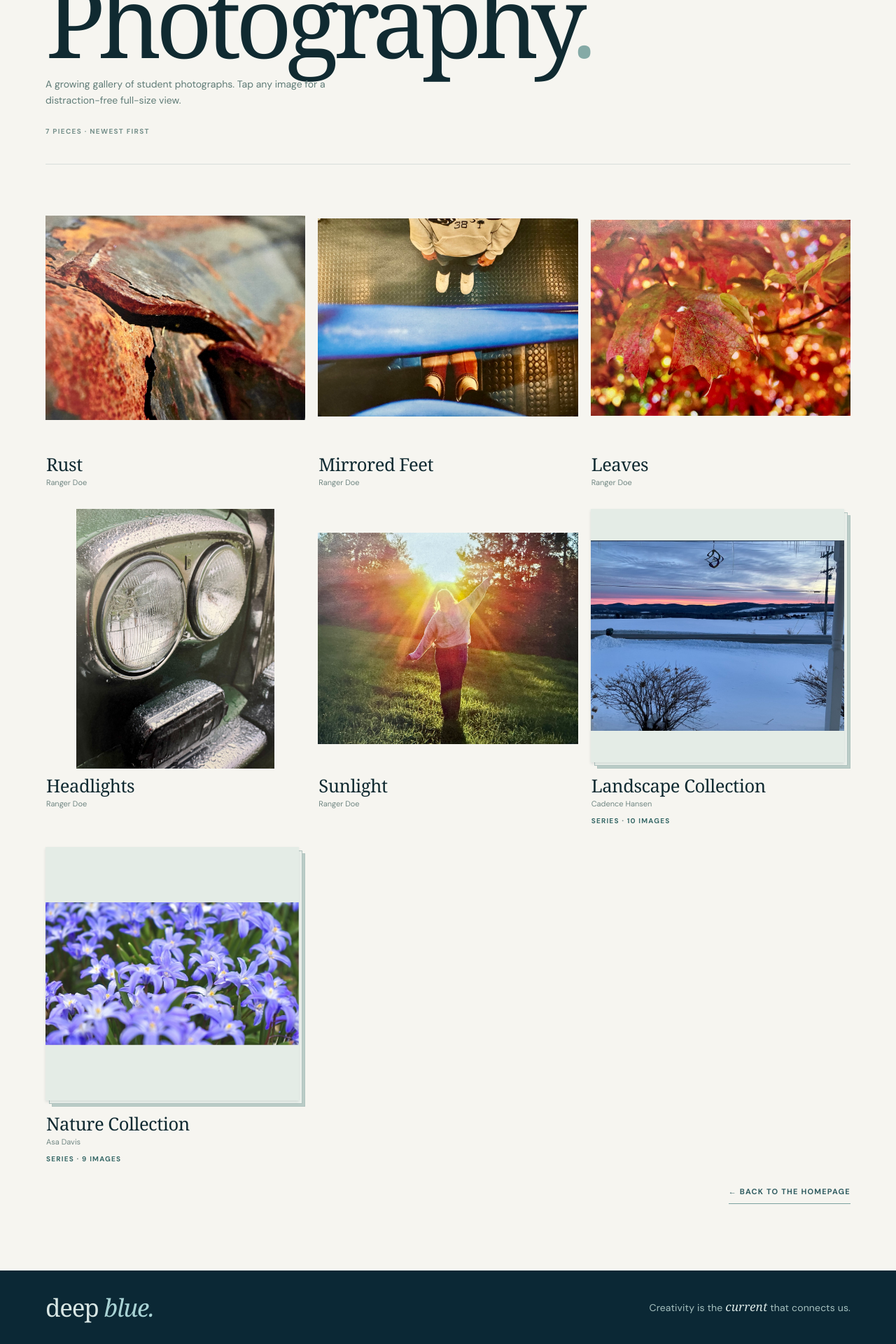
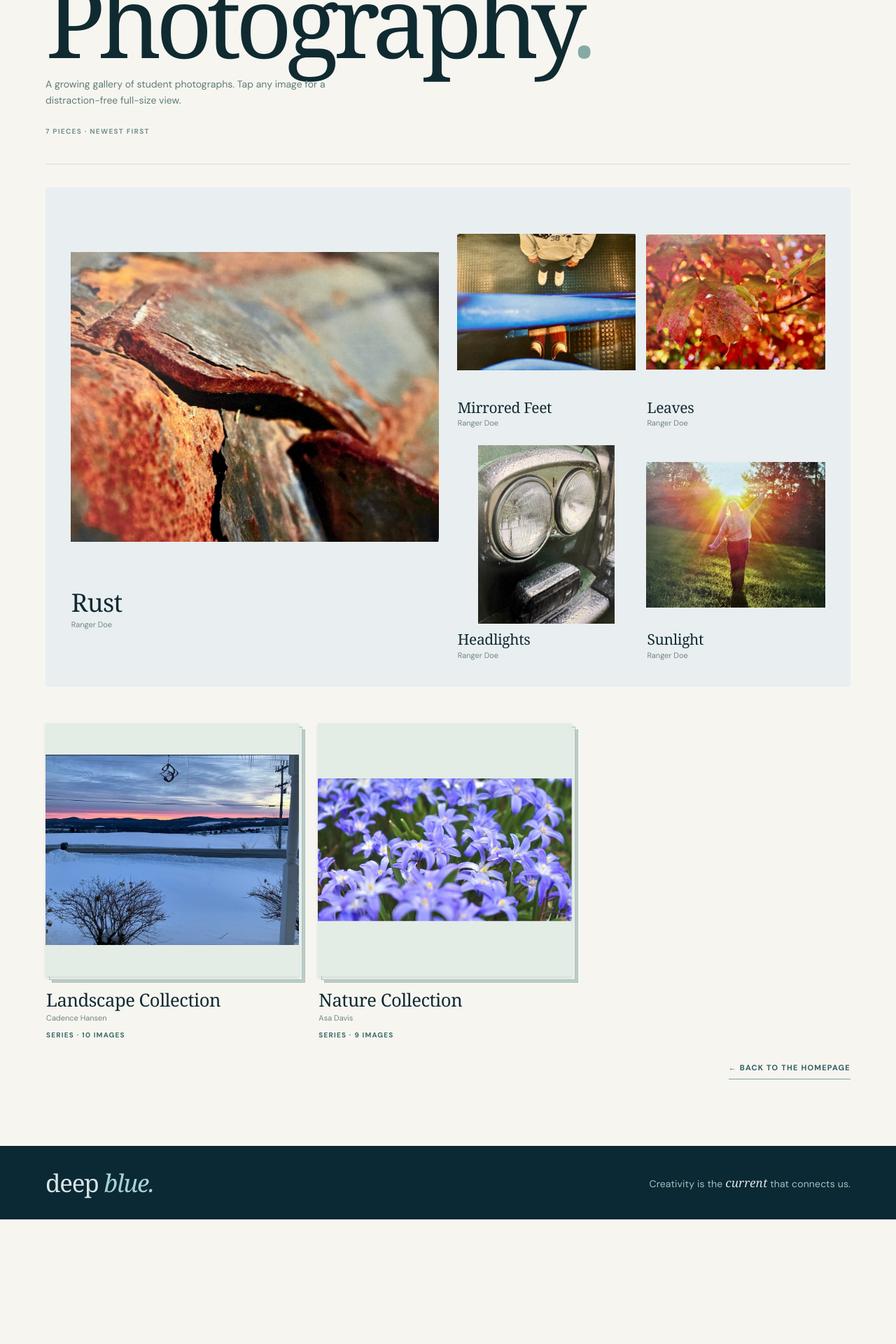
Before and after one commit to egentler/deep-blue, a Jekyll site: the page built from photography.html, in a window 1280 px wide. Shown: the part 792-2712 px from the top of the page at 70% size. Built offline with Jekyll 4.4.1, drawn with Linux system fonts in a browser that asks for light colours; some web fonts are replaced; after the commit the page ends 2534 px from its top, so only the background shows below that.

Commit message:
Add files via upload

```diff
--- a/_layouts/archive.html
+++ b/_layouts/archive.html
@@ -2,22 +2,140 @@
 layout: default
 ---
 {% assign entries = site.posts | where: 'category', page.category_filter %}
+<link rel="stylesheet" href="{{ '/assets/css/archive-variation.css' | relative_url }}?v=20261017-all-archives-2">
 <main class="gallery-archive">
-  <div class="archive-intro"><a href="{{ '/' | relative_url }}" class="archive-return">← Back to Deep Blue</a><div class="eyebrow">The complete collection</div><h1>{{ page.archive_title | escape }}<em>.</em></h1><p>{{ page.archive_description | escape }}</p><div class="archive-count">{{ entries.size }} {% if entries.size == 1 %}piece{% else %}pieces{% endif %} · newest first</div></div>
+  <div class="archive-intro">
+    <a href="{{ '/' | relative_url }}" class="archive-return">← Back to Deep Blue</a>
+    <div class="eyebrow">The complete collection</div>
+    <h1>{{ page.archive_title | escape }}<em>.</em></h1>
+    <p>{{ page.archive_description | escape }}</p>
+    <div class="archive-count">{{ entries.size }} {% if entries.size == 1 %}piece{% else %}pieces{% endif %} · newest first</div>
+  </div>
+
   {% if entries.size > 0 %}
     {% if page.category_filter == 'Writing' %}
-    <div class="writing-grid writing-grid--archive">
+      {% comment %}
+        Writing has its own 14-post rhythm (text remains comfortably readable):
+        0-3: standard two-column; 4-6: one highlighted piece + two alongside;
+        7-10: standard; 11-13: compact three-column on large screens.
+        On phones, text stays one column wide. Each incomplete group closes cleanly.
+      {% endcomment %}
+      <div class="db-writing-editorial">
         {% for post in entries %}
-      <article class="writing-card"><div class="writing-card-meta">{{ post.date | date: '%b %-d, %Y' }}{% if post.sample %} · Example{% endif %}</div><h2><a href="{{ post.url | relative_url }}">{{ post.title | escape }}</a></h2><p class="writing-snippet">{{ post.preview | default: post.summary | escape | newline_to_br }}</p><div class="writing-card-bottom"><span>{{ post.author | default: 'Student writer' | escape }}</span><a href="{{ post.url | relative_url }}">Read the piece →</a></div></article>
+          {% assign pos = forloop.index0 | modulo: 14 %}
+          {% if pos < 4 %}
+            {% assign segment = 'standard' %}{% assign seg_start = 0 %}{% assign seg_end = 3 %}
+          {% elsif pos < 7 %}
+            {% assign segment = 'feature' %}{% assign seg_start = 4 %}{% assign seg_end = 6 %}
+          {% elsif pos < 11 %}
+            {% assign segment = 'standard' %}{% assign seg_start = 7 %}{% assign seg_end = 10 %}
+          {% else %}
+            {% assign segment = 'compact' %}{% assign seg_start = 11 %}{% assign seg_end = 13 %}
+          {% endif %}
+
+          {% if pos == seg_start %}
+            {% if segment == 'standard' %}
+              <div class="db-writing-standard-grid">
+            {% elsif segment == 'compact' %}
+              <div class="db-writing-compact-band"><div class="db-writing-compact-grid">
+            {% else %}
+              <section class="db-writing-feature-band" aria-label="Highlighted writing">
+                <div class="db-writing-lead">
+            {% endif %}
+          {% endif %}
+
+          <article class="writing-card{% if segment == 'feature' and pos == seg_start %} db-writing-card--lead{% endif %}">
+            <div class="writing-card-meta">{{ post.date | date: '%b %-d, %Y' }}{% if post.sample %} · Example{% endif %}</div>
+            <h2><a href="{{ post.url | relative_url }}">{{ post.title | escape }}</a></h2>
+            <p class="writing-snippet">{{ post.preview | default: post.summary | escape | newline_to_br }}</p>
+            <div class="writing-card-bottom"><span>{{ post.author | default: 'Student writer' | escape }}</span><a href="{{ post.url | relative_url }}">Read the piece →</a></div>
+          </article>
+
+          {% if segment == 'feature' and pos == seg_start %}
+            </div>
+            {% unless forloop.last %}<div class="db-writing-feature-support">{% endunless %}
+          {% endif %}
+
+          {% if pos == seg_end or forloop.last %}
+            {% if segment == 'standard' %}
+              </div>
+            {% elsif segment == 'compact' %}
+              </div></div>
+            {% else %}
+              {% if pos != seg_start %}</div>{% endif %}
+              </section>
+            {% endif %}
+          {% endif %}
         {% endfor %}
       </div>
+
     {% else %}
-    <div class="all-images-grid">
+      {% comment %}
+        Visual Art and Photography use different orders of the same 22-image rhythm.
+        Visual Art: 6 standard, 5 featured, 6 standard, 5 compact.
+        Photography: 5 featured, 6 standard, 5 compact, 6 standard.
+        Reuse the unchanged gallery-tile include for single images, series, credits
+        and the existing browser-back-aware full-screen viewer.
+      {% endcomment %}
+      <div class="db-editorial-archive{% if page.category_filter == 'Photography' %} db-photo-archive{% else %} db-art-archive{% endif %}">
         {% for post in entries %}
+          {% assign pos = forloop.index0 | modulo: 22 %}
+          {% if page.category_filter == 'Photography' %}
+            {% if pos < 5 %}
+              {% assign segment = 'feature' %}{% assign seg_start = 0 %}{% assign seg_end = 4 %}
+            {% elsif pos < 11 %}
+              {% assign segment = 'standard' %}{% assign seg_start = 5 %}{% assign seg_end = 10 %}
+            {% elsif pos < 16 %}
+              {% assign segment = 'compact' %}{% assign seg_start = 11 %}{% assign seg_end = 15 %}
+            {% else %}
+              {% assign segment = 'standard' %}{% assign seg_start = 16 %}{% assign seg_end = 21 %}
+            {% endif %}
+          {% else %}
+            {% if pos < 6 %}
+              {% assign segment = 'standard' %}{% assign seg_start = 0 %}{% assign seg_end = 5 %}
+            {% elsif pos < 11 %}
+              {% assign segment = 'feature' %}{% assign seg_start = 6 %}{% assign seg_end = 10 %}
+            {% elsif pos < 17 %}
+              {% assign segment = 'standard' %}{% assign seg_start = 11 %}{% assign seg_end = 16 %}
+            {% else %}
+              {% assign segment = 'compact' %}{% assign seg_start = 17 %}{% assign seg_end = 21 %}
+            {% endif %}
+          {% endif %}
+
+          {% if pos == seg_start %}
+            {% if segment == 'standard' %}
+              <div class="db-standard-grid">
+            {% elsif segment == 'compact' %}
+              <div class="db-compact-band"><div class="db-compact-grid">
+            {% else %}
+              <section class="db-feature-band" aria-label="Featured collection arrangement">
+                <div class="db-feature-lead">
+            {% endif %}
+          {% endif %}
+
+          {% if segment == 'feature' and pos == seg_start %}
+            {% include gallery-tile.html post=post group='full-collection' lead=true %}
+            </div>
+            {% unless forloop.last %}<div class="db-feature-quartet">{% endunless %}
+          {% else %}
             {% include gallery-tile.html post=post group='full-collection' %}
+          {% endif %}
+
+          {% if pos == seg_end or forloop.last %}
+            {% if segment == 'standard' %}
+              </div>
+            {% elsif segment == 'compact' %}
+              </div></div>
+            {% else %}
+              {% if pos != seg_start %}</div>{% endif %}
+              </section>
+            {% endif %}
+          {% endif %}
         {% endfor %}
       </div>
     {% endif %}
-  {% else %}<p class="empty-gallery">There's nothing in this collection yet. Check back soon.</p>{% endif %}
+  {% else %}
+    <p class="empty-gallery">There's nothing in this collection yet. Check back soon.</p>
+  {% endif %}
   <a href="{{ '/' | relative_url }}" class="all-category-link">← Back to the homepage</a>
 </main>
--- /dev/null
+++ b/assets/css/archive-variation.css
@@ -0,0 +1,165 @@
+/* Deep Blue · Visual Art archive editorial variation
+   Scoped entirely to the archive. All cards use the existing gallery-tile include.
+   CSS is loaded ONLY on the Visual Art archive page. */
+.db-editorial-archive {
+  display: flex;
+  flex-direction: column;
+  gap: clamp(30px, 4vw, 58px);
+}
+.db-editorial-archive .gallery-tile {
+  min-width: 0;
+}
+.db-standard-grid,
+.db-compact-grid,
+.db-feature-quartet {
+  display: grid;
+  align-items: start;
+}
+.db-standard-grid {
+  grid-template-columns: repeat(3, minmax(0, 1fr));
+  gap: 29px 18px;
+}
+.db-editorial-archive .db-standard-grid .gallery-image-stage {
+  aspect-ratio: 1 / 1;
+}
+
+/* Calm change of pace: one prominent work beside a 2 x 2 set. */
+.db-feature-band {
+  display: grid;
+  grid-template-columns: minmax(0, 1fr) minmax(0, 1fr);
+  align-items: start;
+  gap: clamp(16px, 2vw, 28px);
+  padding: clamp(18px, 2.8vw, 36px);
+  background: #eaf0ec;
+}
+.db-feature-lead > .gallery-tile--lead {
+  grid-column: auto;
+}
+.db-feature-lead .gallery-image-stage {
+  aspect-ratio: 1 / 1;
+}
+.db-feature-quartet {
+  grid-template-columns: repeat(2, minmax(0, 1fr));
+  gap: 22px 15px;
+}
+.db-feature-quartet .gallery-image-stage {
+  aspect-ratio: 1 / 1;
+  min-height: 0;
+}
+.db-feature-quartet .gallery-caption strong {
+  font-size: clamp(16px, 1.65vw, 21px);
+}
+.db-feature-lead .gallery-caption strong {
+  font-size: clamp(24px, 2.9vw, 36px);
+}
+.db-feature-band > .db-feature-lead:only-child {
+  max-width: 650px;
+}
+
+/* A denser strip without colored stripes: the artwork provides the color. */
+.db-compact-band {
+  padding-block: clamp(4px, 1vw, 14px);
+  border-top: 1px solid #d9e1db;
+  border-bottom: 1px solid #d9e1db;
+}
+.db-compact-grid {
+  grid-template-columns: repeat(5, minmax(0, 1fr));
+  gap: 16px 13px;
+}
+.db-compact-grid .gallery-image-stage {
+  aspect-ratio: 1 / 1;
+  min-height: 0;
+}
+.db-compact-grid .gallery-caption strong {
+  font-size: clamp(16px, 1.55vw, 21px);
+}
+.db-compact-grid .gallery-caption {
+  padding-top: 8px;
+}
+
+/* Tablet: fewer columns, no awkwardly tiny art or microscopic captions. */
+@media (max-width: 1100px) {
+  .db-compact-grid { grid-template-columns: repeat(4, minmax(0, 1fr)); }
+}
+@media (max-width: 760px) {
+  .db-standard-grid { grid-template-columns: repeat(2, minmax(0, 1fr)); }
+  .db-compact-grid { grid-template-columns: repeat(3, minmax(0, 1fr)); }
+  .db-feature-band { grid-template-columns: minmax(0, 1fr); }
+  .db-feature-lead { max-width: 650px; }
+}
+/* Mobile: the large work gets a full row; the others form a 2x2 grid.
+   Compact and standard groups both use two columns. */
+@media (max-width: 640px) {
+  .db-editorial-archive { gap: 30px; }
+  .db-standard-grid { gap: 22px 11px; }
+  .db-compact-grid { grid-template-columns: repeat(2, minmax(0, 1fr)); gap: 20px 11px; }
+  .db-feature-band { padding: 17px 12px 22px; gap: 19px; }
+  .db-feature-quartet { gap: 21px 11px; }
+  .db-feature-quartet .gallery-caption strong,
+  .db-compact-grid .gallery-caption strong {
+    font-size: clamp(17px, 4.7vw, 23px);
+  }
+  .db-feature-lead .gallery-image-stage { aspect-ratio: 4 / 3; }
+  .db-feature-lead .gallery-caption strong { font-size: 27px; }
+  .db-editorial-archive .gallery-image-stage { min-height: 0; }
+}
+
+/* PHOTOGRAPHY — same vocabulary, a different editorial sequence.
+   Slightly cooler tint than art, so the two galleries feel related not identical. */
+.db-photo-archive .db-feature-band { background:#e9eef0; }
+.db-photo-archive .db-compact-band { border-color:#d5e0e4; }
+
+/* WRITING — varied groupings, but never microscopic text previews. */
+.db-writing-editorial {
+  display: flex;
+  flex-direction: column;
+  gap: clamp(26px, 3.6vw, 52px);
+}
+.db-writing-editorial .writing-card { min-width:0; }
+.db-writing-standard-grid,
+.db-writing-compact-grid,
+.db-writing-feature-support {
+  display:grid;
+  align-items:stretch;
+}
+.db-writing-standard-grid { grid-template-columns:repeat(2,minmax(0,1fr)); gap:18px; }
+.db-writing-compact-band { border-top:1px solid #d8e1da; border-bottom:1px solid #d8e1da; padding:22px 0; }
+.db-writing-compact-grid { grid-template-columns:repeat(3,minmax(0,1fr)); gap:15px; }
+.db-writing-compact-grid .writing-card { padding:20px; min-height:260px; }
+.db-writing-compact-grid .writing-card h2 { font-size:clamp(27px,2.75vw,37px); }
+.db-writing-compact-grid .writing-snippet { font-size:16px; }
+.db-writing-feature-band {
+  display:grid;
+  grid-template-columns:minmax(0,1.12fr) minmax(0,.88fr);
+  gap:18px;
+  align-items:stretch;
+  padding:clamp(18px,2.7vw,35px);
+  background:#eaf0ec;
+}
+.db-writing-feature-band > .db-writing-lead:only-child { grid-column:1/-1; max-width:780px; }
+.db-writing-feature-band .db-writing-lead .writing-card { height:100%; min-height:390px; background:#dce7e2; padding:clamp(24px,3vw,45px); }
+.db-writing-feature-band .db-writing-lead h2 { font-size:clamp(39px,4.7vw,71px); line-height:1; }
+.db-writing-feature-support { grid-template-columns:minmax(0,1fr); grid-template-rows:repeat(2,minmax(0,1fr)); gap:18px; }
+.db-writing-feature-support .writing-card { min-height:0; padding:23px; }
+.db-writing-feature-support .writing-card h2 { font-size:clamp(29px,2.8vw,40px); margin-top:14px; }
+.db-writing-feature-support .writing-snippet { font-size:16px; }
+
+@media(max-width:1000px) {
+  .db-writing-compact-grid { grid-template-columns:repeat(2,minmax(0,1fr)); }
+  .db-writing-feature-band { grid-template-columns:minmax(0,1fr); }
+  .db-writing-feature-band .db-writing-lead .writing-card { min-height:310px; }
+  .db-writing-feature-support { grid-template-columns:repeat(2,minmax(0,1fr)); grid-template-rows:auto; }
+}
+@media(max-width:640px) {
+  .db-writing-editorial { gap:28px; }
+  .db-writing-standard-grid,
+  .db-writing-compact-grid,
+  .db-writing-feature-support { grid-template-columns:minmax(0,1fr); }
+  .db-writing-standard-grid { gap:12px; }
+  .db-writing-compact-grid { gap:12px; }
+  .db-writing-feature-band { padding:15px; gap:12px; }
+  .db-writing-feature-band .db-writing-lead .writing-card { min-height:230px; padding:26px; }
+  .db-writing-feature-band .db-writing-lead h2 { font-size:clamp(37px,10vw,54px); }
+  .db-writing-feature-support { gap:12px; }
+  .db-writing-feature-support .writing-card { min-height:210px; }
+}
```
Lines whose indentation alone changed are shown as unchanged.
